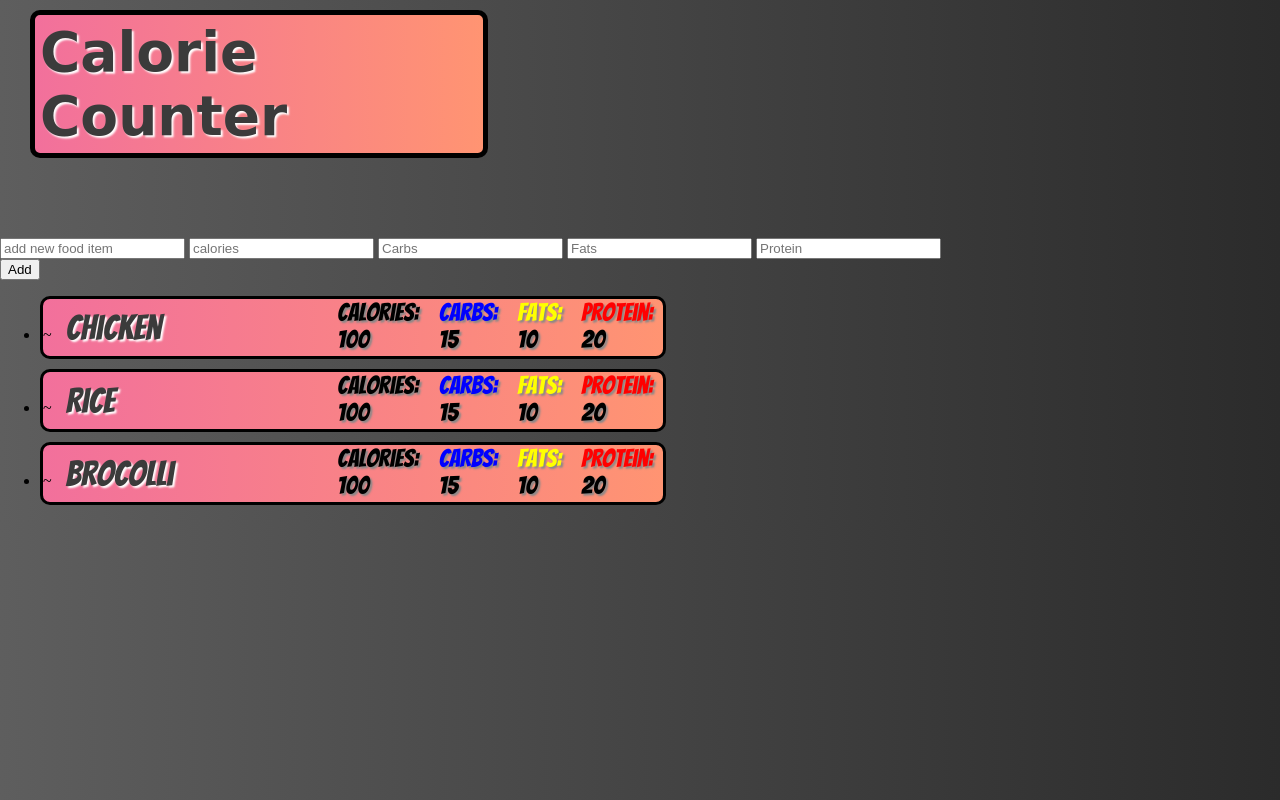
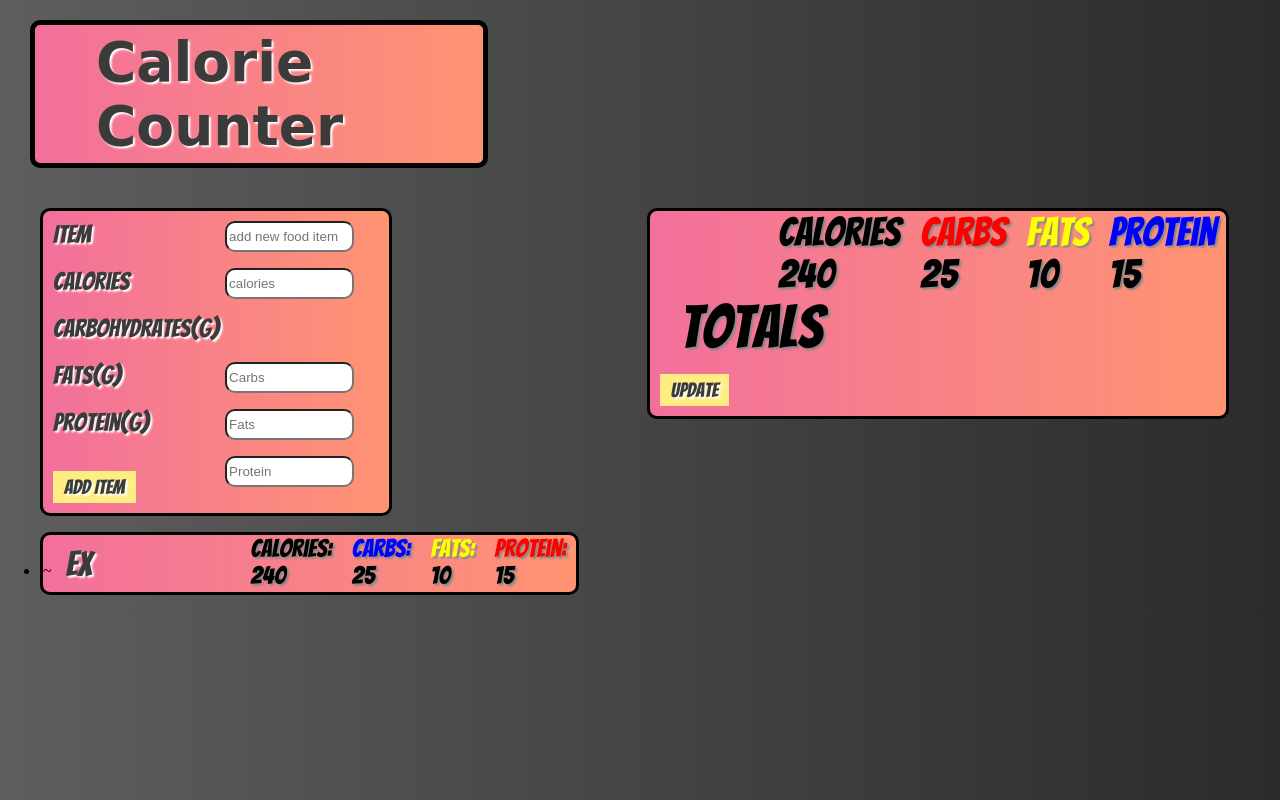
Before and after one commit to SafiShahid34/CalCounter, a plain HTML site: page index.html in a window 1280 px wide. Drawn offline with Linux system fonts and the light colour scheme; a web font is replaced by a local one.

Commit message:
updated display for total macros

```diff
--- a/assets/css/styles.css
+++ b/assets/css/styles.css
@@ -4,15 +4,23 @@ body{
     height: 100%;
     background-image: linear-gradient(to right, #5e5e5e 0%, rgb(43, 43, 43) 100%);
 }
-#base{
-    background: linear-gradient(rgb(255, 146, 46), rgb(255, 172, 72),  rgb(255, 192, 92),  rgb(255, 222, 22) );
-    background-repeat: no-repeat;
-    width: 100%;
-        font-size: 40px;
-        color: rgb(255, 255, 255);
-        font-family: 'Pacifico', cursive;
-        margin-right: 2%;
 
+#final{
+    background: linear-gradient(to right, rgb(242, 112, 156), rgb(255, 148, 114));
+    border: black 3px solid;
+    border-radius: 10px;
+    display: inline-block;
+    float: right;
+    width: 45%;
+    margin-right: 4%;
+}
+
+#form{
+    border: black 3px solid;
+    width: 27%;
+    border-radius: 10px;
+    margin-left: 40px;
+    background: linear-gradient(to right, rgb(242, 112, 156), rgb(255, 148, 114));
 }
 
 h1{
@@ -21,6 +29,7 @@ h1{
     text-shadow: 2px 2px 2px rgb(255, 255, 255);
     margin: 5px;
     font-size: 55px;
+    padding-left: 12.5%;
 }
 
 li{
@@ -31,16 +40,24 @@ li{
     border: black 5px solid;
     border-radius: 10px;
     background-image: linear-gradient(to right, rgb(242, 112, 156), rgb(255, 148, 114));
-    margin-top: 10px;
+    margin-top: 20px;
     margin-left: 30px;
     margin-right: 20px;
-    margin-bottom: 80px;
+    margin-bottom: 40px;
     width: 35%;
 }
 span{
 
 }
-
+label{
+    display: inline-block;
+    font-size: 25px;
+    font-family:  'Bangers', cursive;
+    text-shadow: 2px 2px 2px rgb(255, 255, 255);
+    padding: 0px;
+    margin: 10px;
+    color: rgb(59, 59, 59);
+}
 p{
     display: inline-block;
     font-size: 35px;
@@ -51,6 +68,14 @@ p{
     color: rgb(59, 59, 59);
 }
 
+input{
+    float: right;
+    margin-top: 10px;
+    margin-right: 10%;
+    border-radius: 10px;
+    height: 25px;
+    width: 35%;
+}
 #item{
     font-size: 35px;
 
@@ -60,6 +85,38 @@ p{
 
     margin-top: 5px;
 
+}
+
+#bbbb{
+    background-color: rgb(255, 237, 132); /* Green */
+    border: none;
+    padding: 5px 11px;
+    color: rgb(59, 59, 59);
+    font-family:  'Bangers', cursive;
+    text-shadow: 2px 2px 2px rgb(255, 255, 255);
+    display: inline-block;
+    font-size: 16px;
+    margin-bottom: 10px;
+    margin-left: 10px;
+    margin-right: 400px;
+    margin-top: 15px;
+    font-size: 20px;
+}
+
+#butt{
+    background-color: rgb(255, 237, 132); /* Green */
+    border: none;
+    padding: 5px 11px;
+    text-align: center;
+    color: rgb(59, 59, 59);
+    font-family:  'Bangers', cursive;
+    text-shadow: 2px 2px 2px rgb(255, 255, 255);
+    display: inline-block;
+    font-size: 16px;
+    margin-bottom: 10px;
+    margin-left: 10px;
+    margin-top: 25px;
+    font-size: 20px;
 }
 
 .Stats{
@@ -73,7 +130,7 @@ p{
 
 .panel{
     border: black 3px solid;
-    width: 50%;
+    width: 43%;
 
     border-radius: 10px;
     background-image: linear-gradient(to right, rgb(242, 112, 156), rgb(255, 148, 114));
@@ -98,3 +155,14 @@ p{
 .num{
     color: black;
 }
+
+.gg{
+    font-size: 40px;
+}
+
+.hh{
+    font-size: 60px;
+    padding-left: 20px;
+    float: left;
+
+}
--- a/assets/js/script.js
+++ b/assets/js/script.js
@@ -1,8 +1,47 @@
+function reverseArrayOfNumbers(arr){
+
+    let reverseArray = [];
+
+    for (let i = arr.length - 1 ; i >= 0 ; i--){
+
+    let numberFromArray = arr[i]
+
+    reverseArray.push(numberFromArray);
+
+    }
+
+    return reverseArray
+
+}
+
+
+
 $("ul").on("click", "li",function(){
+
+    var acc = 0;
+    var acctwo = 0;
+    var word = $(this).children('.panel').children('.watebottle').text();
+    var arr = new Array();
+    sessionStorage.removeItem("C" + word)
+    sessionStorage.removeItem("K" + word)
+    sessionStorage.removeItem("F" + word)
+    sessionStorage.removeItem("P" + word)
+
+
+
+
+
     $(this).remove()
+
 })
 
-
+$(document).ready(function(){
+    sessionStorage.clear();
+    sessionStorage.setItem("C"+"Ex", 240);
+    sessionStorage.setItem("K"+"Ex", 25);
+    sessionStorage.setItem("F"+"Ex", 10);
+    sessionStorage.setItem("P"+"Ex", 15);
+})
 
 
 
@@ -43,10 +82,57 @@ $("#butt").bind('click', function(){
         var F = $('#Fat').val()
         var P = $('#Protein').val();
 
+        //alert(parseFloat(document.getElementById('CF').innerHTML) + parseFloat(C) )
 
-        $("ul").append("<li><div class="+"panel"+"><span> ~ </span><p >"+N+"</p> <div class='"+"Stats"+" "+"pro'"+">Protein:<div class="+"num"+">"+P+"</div></div> <div class='"+"Stats"+" "+"fat'"+">Fats:<div class="+"num"+">"+F+"</div></div> <div class='"+"Stats"+" "+"carb'"+">Carbs:<div class="+"num"+">"+cc+"</div></div> <div class='"+"Stats"+" "+"cal'"+">Calories:<div class="+"num"+">"+C+"</div></div> </div></li>")
+        sessionStorage.setItem("C"+N, C);
+        sessionStorage.setItem("K"+N, cc);
+        sessionStorage.setItem("F"+N, F);
+        sessionStorage.setItem("P"+N, P);
+
+
+        //$('#CF').text(parseFloat(document.getElementById('CF').innerHTML) + parseFloat(C) )
+        //$('#ccF').html(parseFloat(document.getElementById('ccF').innerHTML) + parseFloat(cc) )
+        //$('#CF').html(parseFloat(document.getElementById('FF').innerHTML) + parseFloat(F) )
+        //$('#CF').html(parseFloat(document.getElementById('PF').innerHTML) + parseFloat(P) )
+
+
+
+
+
+        $("ul").append("<li><div class="+"panel"+"><span> ~ </span><p class="+"watebottle"+" >"+N+"</p> <div class='"+"Stats"+" "+"pro'"+">Protein:<div class="+"num"+">"+P+"</div></div> <div class='"+"Stats"+" "+"fat'"+">Fats:<div class="+"num"+">"+F+"</div></div> <div class='"+"Stats"+" "+"carb'"+">Carbs:<div class="+"num"+">"+cc+"</div></div> <div class='"+"Stats"+" "+"cal'"+">Calories:<div class="+"num"+">"+C+"</div></div> </div></li>")
 
         return 1;
     }
 
 })
+
+$("#bbbb").bind('click', function(){
+
+    var counter = 0;
+    var C = 0;
+    var K = 0;
+    var F = 0;
+    var P = 0;
+
+    for (let i = 0; i < sessionStorage.length; i++) {
+        if(sessionStorage.key(i).charAt(0) == "C"){
+            counter = counter + 1;
+            C = parseFloat(C) + parseFloat(sessionStorage.getItem(sessionStorage.key(i)));
+        }else if(sessionStorage.key(i).charAt(0) == "K"){
+            K = parseFloat(K) + parseFloat(sessionStorage.getItem(sessionStorage.key(i)));
+        }else if(sessionStorage.key(i).charAt(0) == "F"){
+            F = parseFloat(F) + parseFloat(sessionStorage.getItem(sessionStorage.key(i)));
+        }else if(sessionStorage.key(i).charAt(0) == "P"){
+            P = parseFloat(P) + parseFloat(sessionStorage.getItem(sessionStorage.key(i)));
+        }
+
+    }
+
+    $("#CF").text(C);
+    $("#ccF").text(K);
+    $("#FF").text(F);
+    $("#PF").text(P);
+
+
+
+})
--- a/index.html
+++ b/index.html
@@ -14,22 +14,33 @@
         <div id="heading">
             <h1>Calorie Counter</h1>
         </div>
+        <div id="final">
+            <div>
+                <div class="Stats carb gg">Protein<div class="num" id= "PF">15</div></div>
+                <div class="Stats fat gg">Fats<div class="num" id= "FF">10</div></div>
+                <div class="Stats pro gg">Carbs<div class="num" id= "ccF">25</div></div>
+                <div class="Stats cal gg">Calories<div class="num" id= "CF">240</div></div>
+            </div>
 
-        <input id= "name" type="text" placeholder="add new food item">
-        <input id= "Cal" type="number" placeholder="calories">
-        <input id= "Carb" type="number" placeholder="Carbs">
-        <input id= "Fat" type="number" placeholder="Fats">
-        <input id= "Protein" type="number" placeholder="Protein">
-        <br>
-        <button id="butt">Add</button>
+            <div class="Stats hh">Totals</div>
+
+            <button id="bbbb">Update</button>
+        </div>
+        <div id="form">
+            <label>Item</label><input id= "name" type="text" placeholder="add new food item"><br>
+            <label>Calories</label><input id= "Cal" type="number" placeholder="calories"><br>
+            <label>Carbohydrates(g)</label><input id= "Carb" type="number" placeholder="Carbs"><br>
+            <label>Fats(g)</label><input id= "Fat" type="number" placeholder="Fats"><br>
+            <label>Protein(g)</label><input id= "Protein" type="number" placeholder="Protein">
+            <br>
+            <button id="butt">Add Item</button>
+        </div>
         <div id="food">
             <ul>
-                <li><div class="panel"><span> ~ </span><p >Chicken</p> <div class="Stats pro">Protein:<div class="num">20</div></div> <div class="Stats fat">Fats:<div class="num">10</div></div> <div class="Stats carb">Carbs:<div class="num">15</div></div> <div class="Stats cal">Calories:<div class="num">100</div></div> </div></li>
-                <li><div class="panel"><span> ~ </span><p>Rice</p> <div class="Stats pro">Protein:<div class="num">20</div></div> <div class="Stats fat">Fats:<div class="num">10</div></div> <div class="Stats carb">Carbs:<div class="num">15</div></div> <div class="Stats cal">Calories:<div class="num">100</div></div></div></li>
-                <li><div class="panel"><span> ~ </span><p>Brocolli</p> <div class="Stats pro">Protein:<div class="num">20</div></div> <div class="Stats fat">Fats:<div class="num">10</div></div> <div class="Stats carb">Carbs:<div class="num">15</div></div> <div class="Stats cal">Calories:<div class="num">100</div></div></div></li>
-           </ul>
+                <li><div class="panel"><span> ~ </span><p class="watebottle">Ex</p> <div class="Stats pro">Protein:<div class="num">15</div></div> <div class="Stats fat">Fats:<div class="num">10</div></div> <div class="Stats carb">Carbs:<div class="num">25</div></div> <div class="Stats cal">Calories:<div class="num">240</div></div> </div></li>
+            </ul>
         </div>
-        <div></div>
+
     </div>
 
 <script type="text/javascript" src="assets/js/script.js"></script>
```
